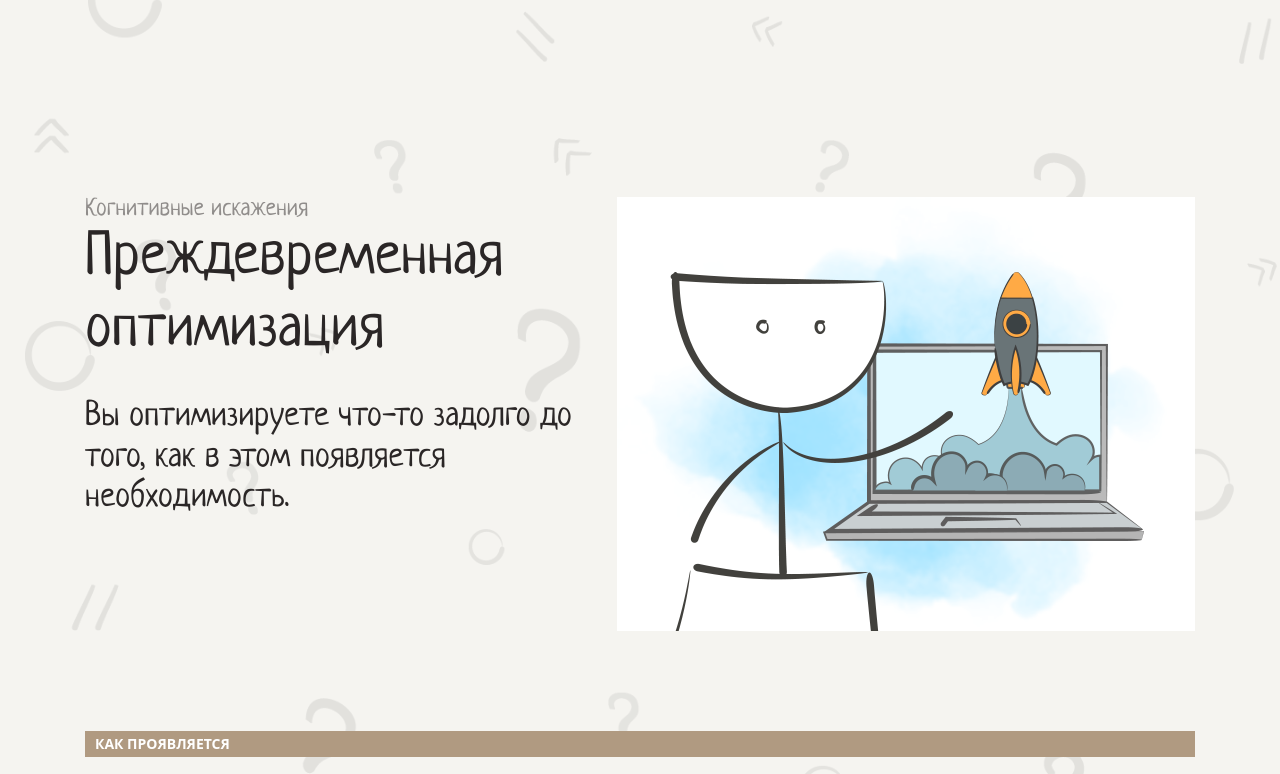
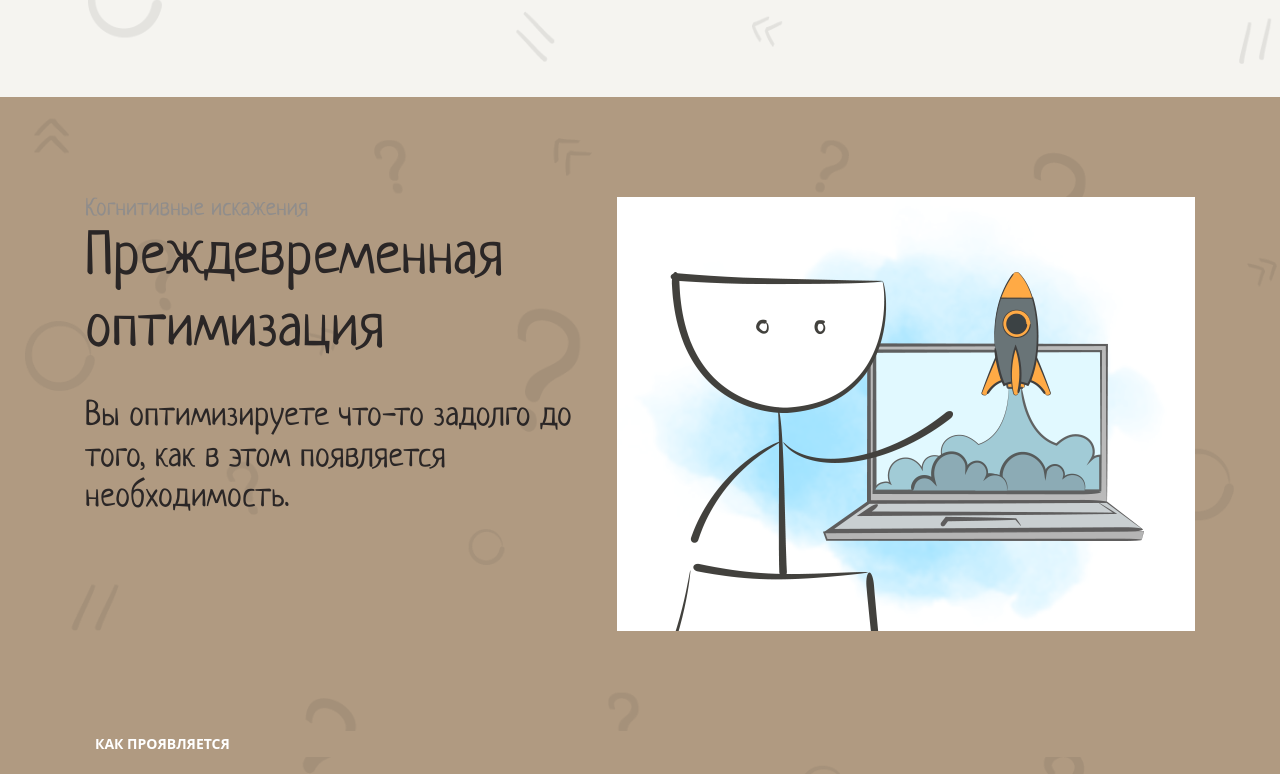
Before and after one commit to callmemaruska/layout-designer-project-58, a website: page src/index.html in a window 1280 px wide. Shown: the part 3552-4326 px from the top of the page. Drawn offline with Linux system fonts and the light colour scheme; a web font is replaced by a local one.

Commit message:
final changes

```diff
--- a/src/index.html
+++ b/src/index.html
@@ -89,7 +89,7 @@
             <p class="section-text order-minus-1">Мы склонны переоцнивать наши собственные решения и недооценивать решения других. Если вы когда-то работали в компании, которая использовала тупой внутренний инструмент вместо более удобного готового решения, вы понимаете, о чём я говорю.</p>
         </div>
     </section>
-    <section id="premature-optimization" class="background-pic background-light flex-center">
+    <section id="premature-optimization" class="background-pic background-brown flex-center">
         <div class="container flex-center gap wrap">
             <div class="section-contents flex-512 order-minus-1">
                 <p class="about text-dark-50">Когнитивные искажения</p>
```
